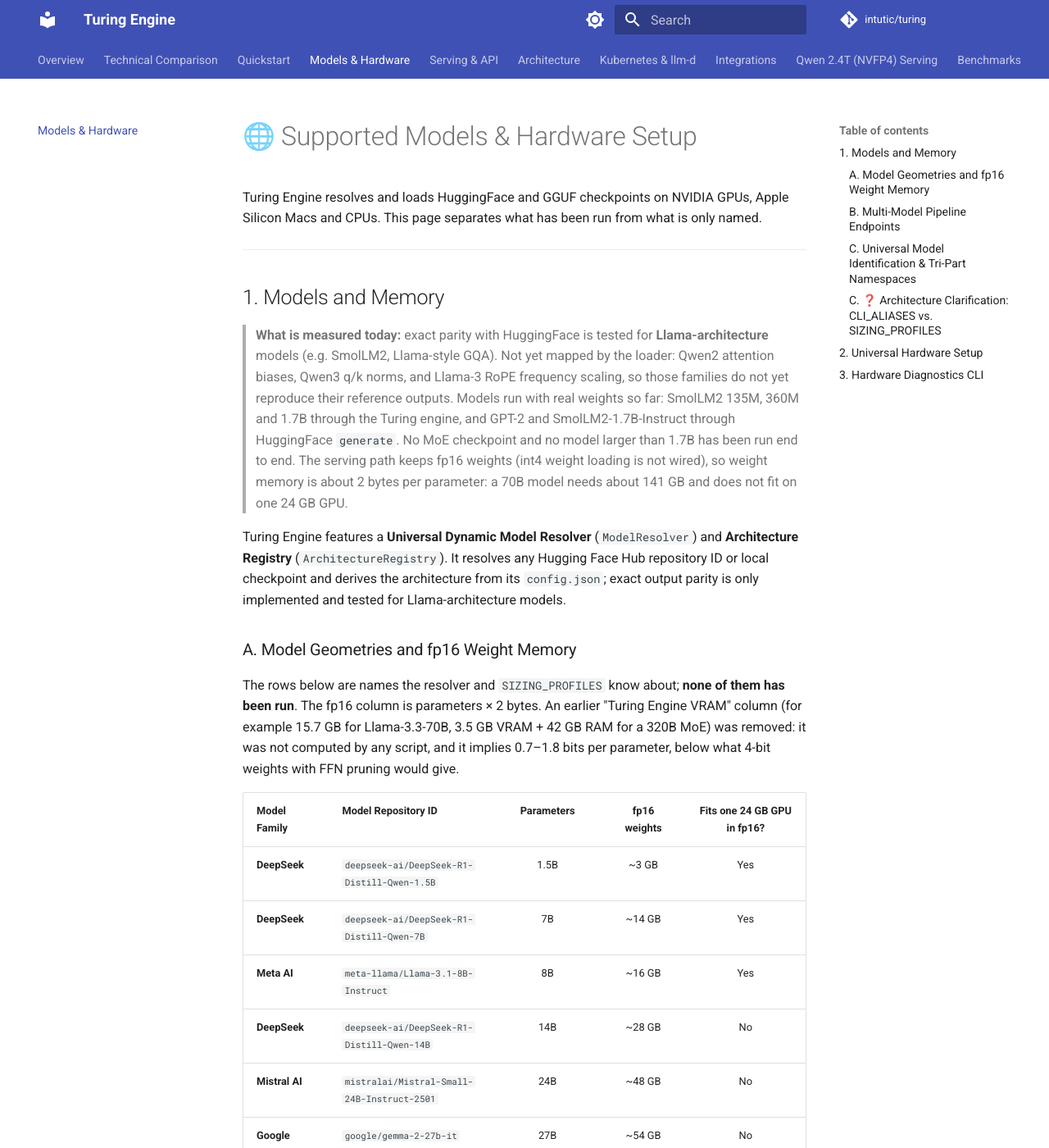
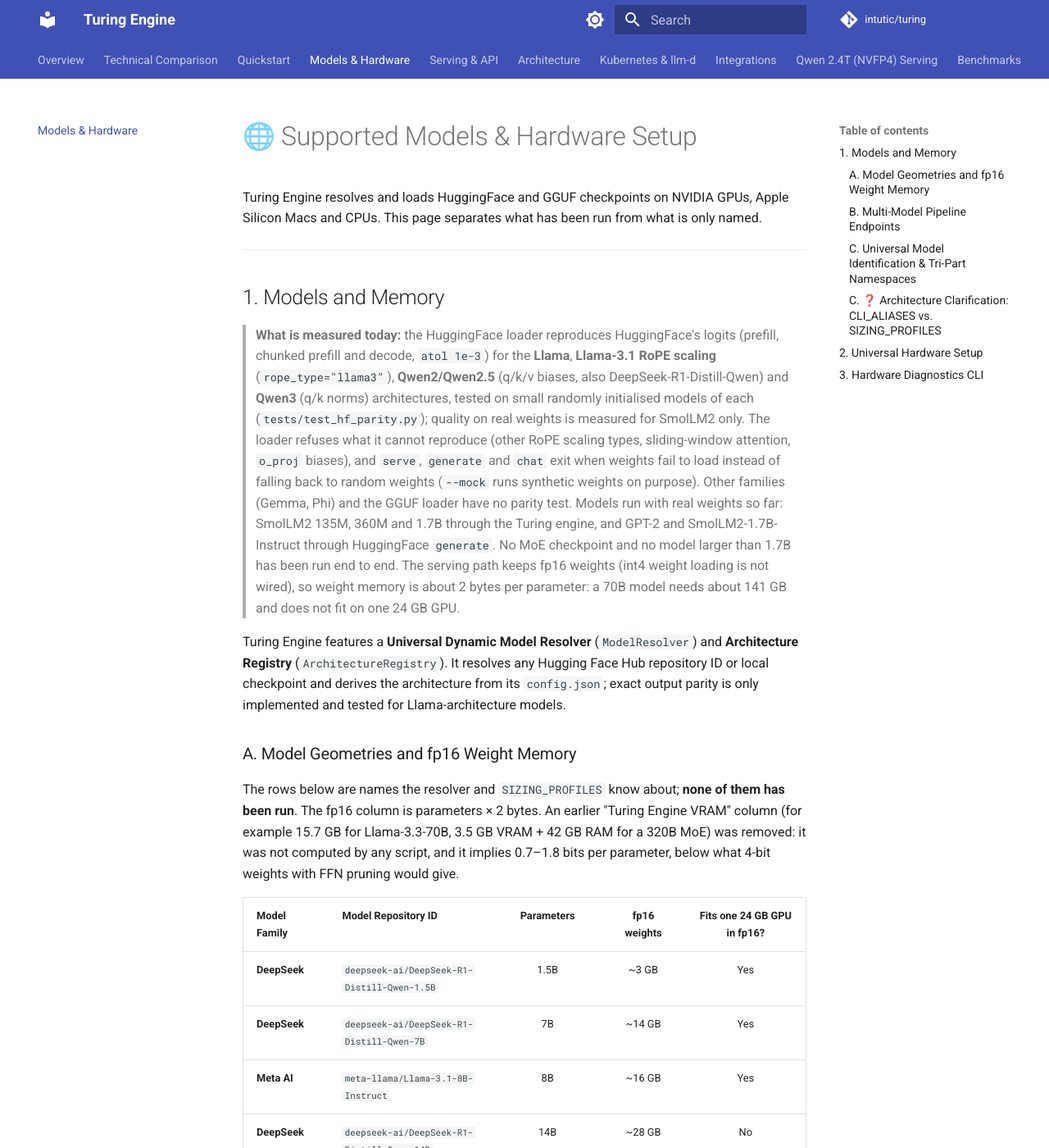
Before and after one commit to intutic/turing, an MkDocs documentation site: the page built from docs/models_and_hardware.md, in a window 1280 px wide and 1400 px high. Shown: the whole window at 82% size. Built offline with MkDocs 1.6.1 and Material for MkDocs 9.7.7, drawn with Linux system fonts in a browser that asks for light colours; comment, search, counter and statistics services are not loaded; some of the changed text lies outside the part shown.

Commit message:
docs: apply the child sessions' merge notes (model coverage after the loader merge, 377 tests)
docs/models_and_hardware.md takes the loader session's caveat (Llama, Llama-3.1 RoPE, Qwen2/2.5 and Qwen3 parity on
small random models; what the loader refuses; no random-weight fallback), without the memory-column sentence the
audit removed. The README models paragraph and the Qwen line in models_and_hardware.md no longer say those families
are unmapped. Test count 377 (371 + the offload branch's 6) in the badges, CLAUDE.md and AGENTS.md.

Signed-off-by: Ishan Gupta <ishangupta.ds@gmail.com>

Co-Authored-By: Claude Opus 5.5 <noreply@anthropic.com>

```diff
--- a/docs/models_and_hardware.md
+++ b/docs/models_and_hardware.md
@@ -6,7 +6,7 @@ Turing Engine resolves and loads HuggingFace and GGUF checkpoints on NVIDIA GPUs
 
 ## 1. Models and Memory
 
-> **What is measured today:** exact parity with HuggingFace is tested for **Llama-architecture** models (e.g. SmolLM2, Llama-style GQA). Not yet mapped by the loader: Qwen2 attention biases, Qwen3 q/k norms, and Llama-3 RoPE frequency scaling, so those families do not yet reproduce their reference outputs. Models run with real weights so far: SmolLM2 135M, 360M and 1.7B through the Turing engine, and GPT-2 and SmolLM2-1.7B-Instruct through HuggingFace `generate`. No MoE checkpoint and no model larger than 1.7B has been run end to end. The serving path keeps fp16 weights (int4 weight loading is not wired), so weight memory is about 2 bytes per parameter: a 70B model needs about 141 GB and does not fit on one 24 GB GPU.
+> **What is measured today:** the HuggingFace loader reproduces HuggingFace's logits (prefill, chunked prefill and decode, `atol 1e-3`) for the **Llama**, **Llama-3.1 RoPE scaling** (`rope_type="llama3"`), **Qwen2/Qwen2.5** (q/k/v biases, also DeepSeek-R1-Distill-Qwen) and **Qwen3** (q/k norms) architectures, tested on small randomly initialised models of each (`tests/test_hf_parity.py`); quality on real weights is measured for SmolLM2 only. The loader refuses what it cannot reproduce (other RoPE scaling types, sliding-window attention, `o_proj` biases), and `serve`, `generate` and `chat` exit when weights fail to load instead of falling back to random weights (`--mock` runs synthetic weights on purpose). Other families (Gemma, Phi) and the GGUF loader have no parity test. Models run with real weights so far: SmolLM2 135M, 360M and 1.7B through the Turing engine, and GPT-2 and SmolLM2-1.7B-Instruct through HuggingFace `generate`. No MoE checkpoint and no model larger than 1.7B has been run end to end. The serving path keeps fp16 weights (int4 weight loading is not wired), so weight memory is about 2 bytes per parameter: a 70B model needs about 141 GB and does not fit on one 24 GB GPU.
 
 Turing Engine features a **Universal Dynamic Model Resolver** (`ModelResolver`) and **Architecture Registry** (`ArchitectureRegistry`). It resolves any Hugging Face Hub repository ID or local checkpoint and derives the architecture from its `config.json`; exact output parity is only implemented and tested for Llama-architecture models.
 
@@ -27,7 +27,7 @@ The rows below are names the resolver and `SIZING_PROFILES` know about; **none o
 | **Alibaba** | `Qwen/Qwen2.5-72B-Instruct` | 72.7B | ~145 GB | No |
 | **DeepSeek** | `deepseek-ai/DeepSeek-V3` | 671B MoE (37B active) | ~1,342 GB | No |
 
-Qwen-family checkpoints load but do not yet reproduce their reference outputs (attention biases are not mapped). MoE checkpoints have no loader path.
+Qwen2/Qwen2.5 and Qwen3 checkpoints reproduce HuggingFace's logits in the parity tests (small random models; no real Qwen checkpoint has been run). MoE checkpoints have no loader path.
 
 ### B. Multi-Model Pipeline Endpoints
 
```
Also changed, not shown: AGENTS.md (+1 -1 lines), CLAUDE.md (+1 -1 lines), README.md (+2 -2 lines), docs/index.md (+1 -1 lines).
